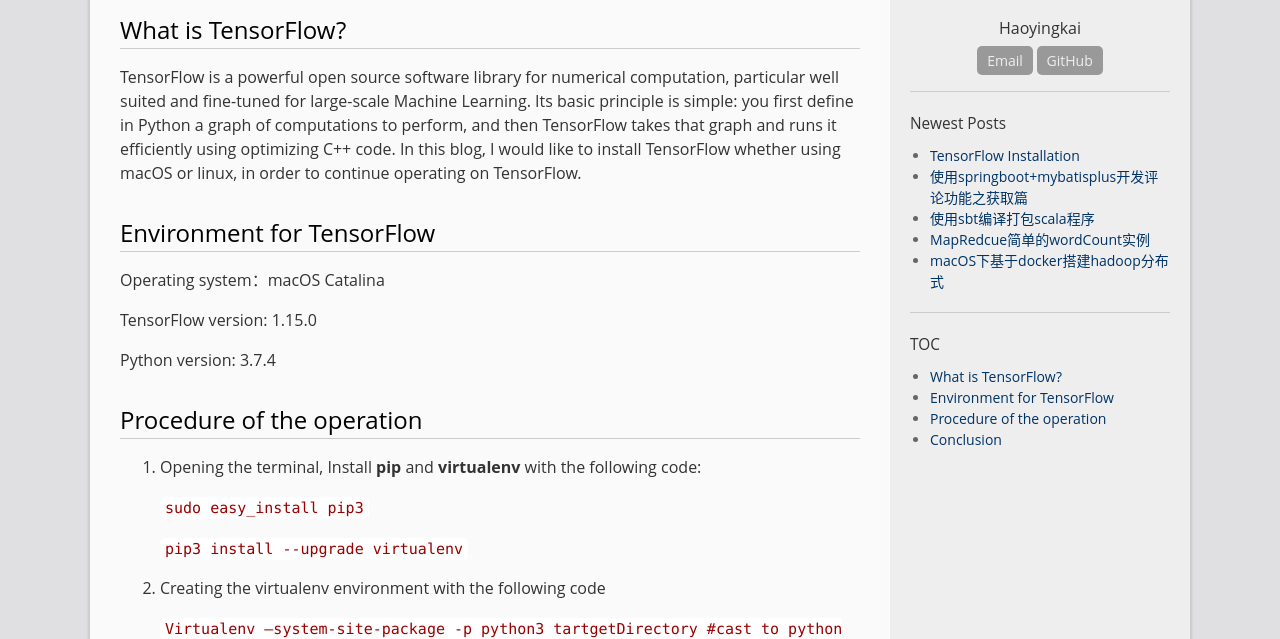
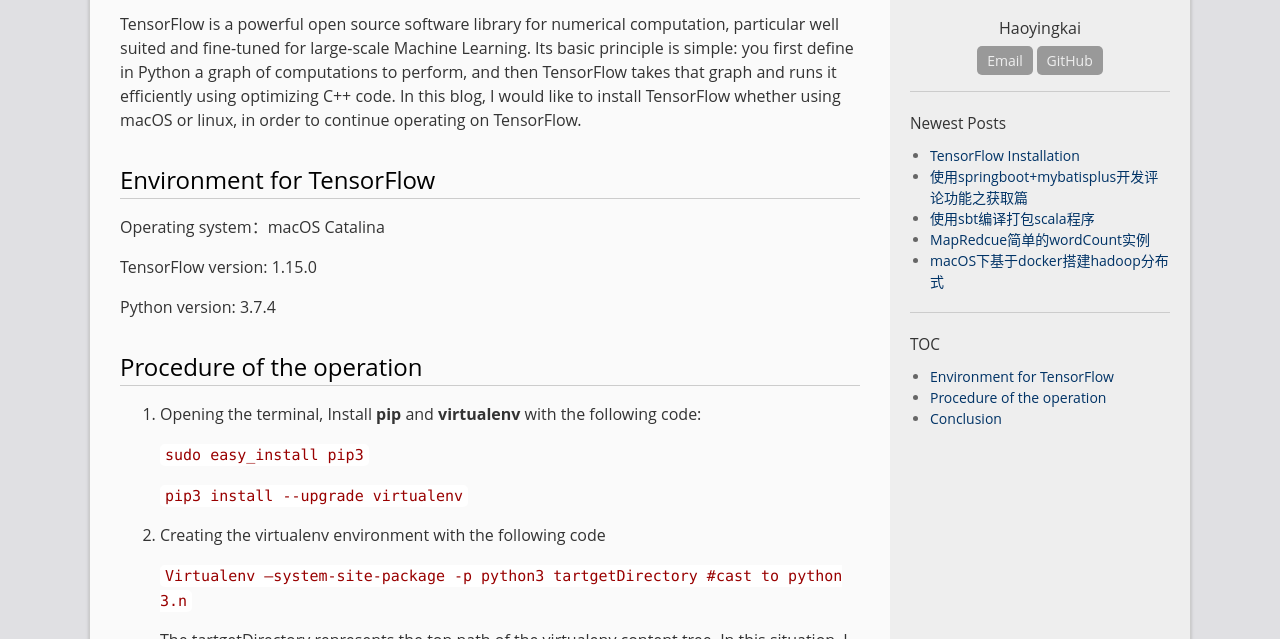
Before and after one commit to MRH2458215309/MRH2458215309.github.io, a Jekyll site: the page built from _posts/2019-10-26-TensorFlow-Installation.md, in a window 1280 px wide and 900 px high, cut to the strip 261-900 px from the top of the window. Built offline with Jekyll 4.4.1, drawn with Linux system fonts in a browser that asks for light colours.

Commit message:
Update 2019-10-26-TensorFlow-Installation.md

```diff
--- a/_posts/2019-10-26-TensorFlow-Installation.md
+++ b/_posts/2019-10-26-TensorFlow-Installation.md
@@ -3,11 +3,9 @@ layout: post
 title: TensorFlow Installation
 categories:
  - BigData
-permalink: /posts/1
+permalink: /posts/5
 nocomments: true  # Disable the comment box. This is EasyBook feature
 ---
-
-## What is TensorFlow? ##
 
 TensorFlow is a powerful open source software library for numerical computation, particular well suited and fine-tuned for large-scale Machine Learning. Its basic principle is simple: you first define in Python a graph of computations to perform, and then TensorFlow takes that graph and runs it efficiently using optimizing C++ code. In this blog, I would like to install TensorFlow whether using macOS or linux, in order to continue operating on TensorFlow.
 
```
